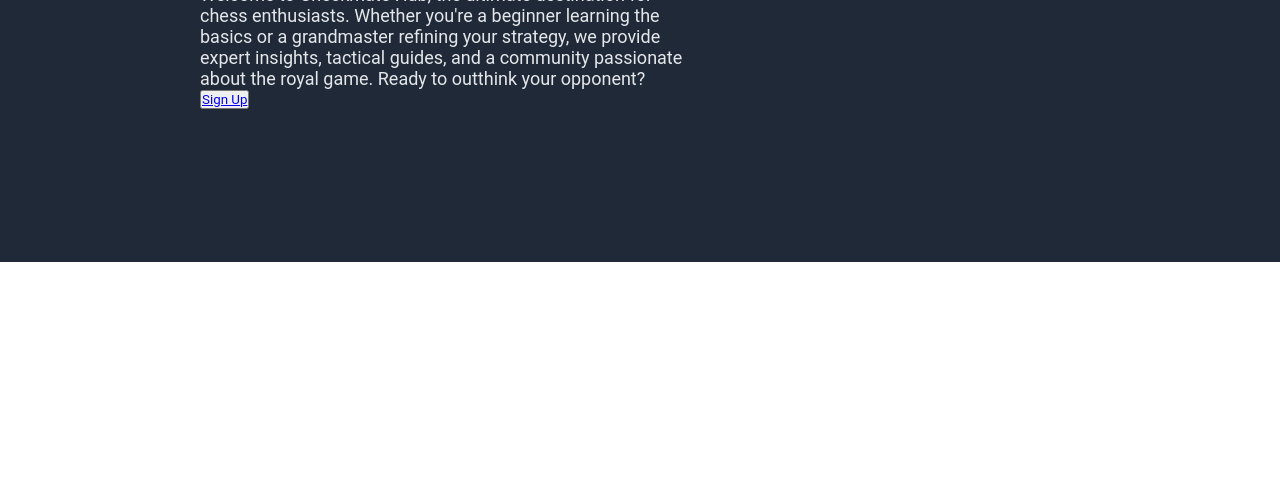
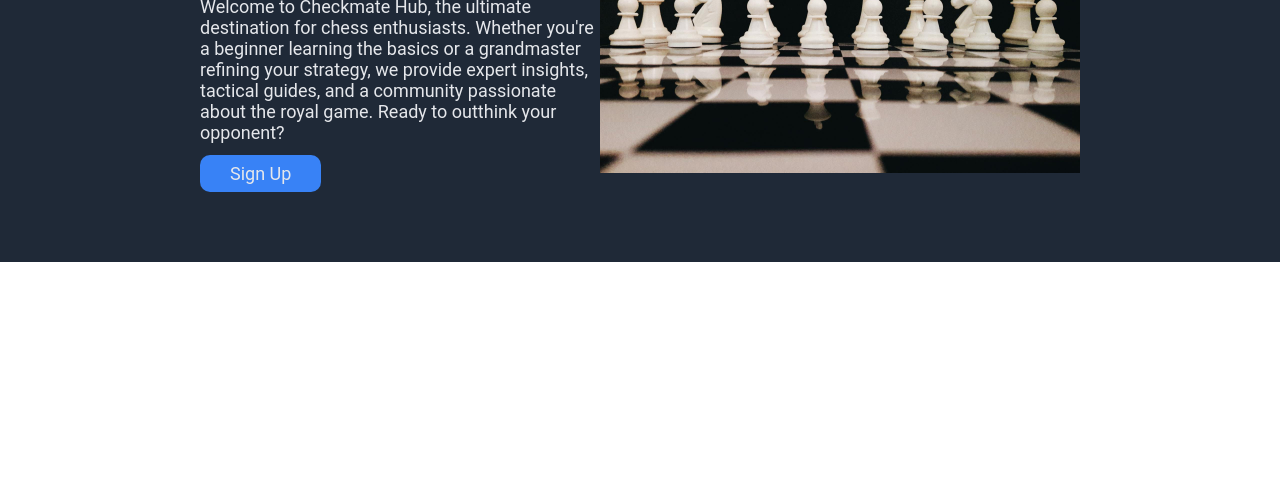
Before and after one commit to Tomek889/odin-landing-page, a plain HTML site: page index.html in a window 1280 px wide. Shown: the part 298-800 px from the top of the page. Drawn offline with Linux system fonts and the light colour scheme.

Commit message:
Add an image to the header

```diff
--- a/index.html
+++ b/index.html
@@ -21,10 +21,10 @@
                 <p class="hero-main">Master the Game, Move by Move</p>
                 <p class="hero-secondary">Welcome to Checkmate Hub, the ultimate destination for chess enthusiasts. Whether you're a beginner learning the basics or a grandmaster refining your strategy, we provide expert insights, tactical guides, and a community passionate about the royal game. Ready to outthink your opponent?
                 </p>
-                <button><a href="#">Sign Up</a></button>
+                <a href="#"><button>Sign Up</button></a>
             </div>
             <div class="header-image">
-                <img src="" alt="">
+                <img src="./images/header.jpg" alt="chess board">
             </div>
         </div>
     </header>
--- a/style.css
+++ b/style.css
@@ -37,12 +37,18 @@ nav ul .header-logo a {
     padding: 100px 200px;
     display: flex;
     justify-content: flex-end;
+    align-items: center;
+}
+
+.header-image img {
+    max-width: 480px;
 }
 
 .hero .hero-main {
     font-size: 48px;
     color: #f9faf8;
     font-weight: 900;
+    margin-bottom: 12px;
 }
 
 .hero {
@@ -51,5 +57,15 @@ nav ul .header-logo a {
 }
 
 .hero button {
-    color: #3882f6;
+    background-color: #3882f6;
+    padding: 8px 30px;
+    margin-top: 12px;
+    border-radius: 10px;
+    border: none;
+    color: #e5e7eb;
+    font-size: 18px;
 }
+
+.hero button a {
+    text-decoration: none;
+}
```
Also changed, not shown: images/header.jpg (added).
